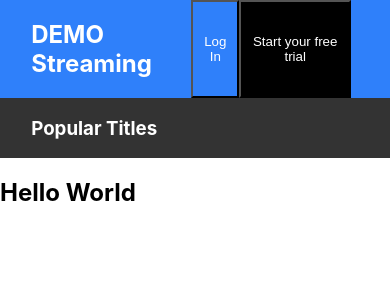
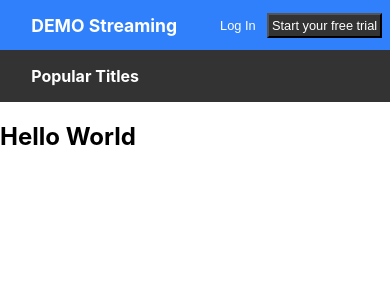
Before and after one commit to ralph1786/Remote-Roofing, a React (Create React App) app: page / in a window 390 px wide. Shown: the top 300 px of the page. Built offline with nearby package versions, Linux system fonts and the light colour scheme.

Commit message:
fixed button alignment, added query for respon.

```diff
--- a/src/components/Header.scss
+++ b/src/components/Header.scss
@@ -1,7 +1,9 @@
+@import "../utils/variables.scss";
+
 .header-top {
   display: flex;
   width: 100%;
-  background-color: lighten($color: rgb(5, 89, 216), $amount: 15);
+  background-color: lighten($color: $primary-color, $amount: 15);
 
   .container-buttons {
     width: 100%;
@@ -13,11 +15,25 @@
       color: white;
       background-color: transparent;
       justify-self: flex-end;
+      border: none;
+      margin: 3%;
+      font-size: 1rem;
+
+      &:hover {
+        cursor: pointer;
+      }
     }
     &-trial-button {
       background-color: black;
       color: white;
-      justify-items: flex-end;
+      background-color: lighten($color: $secondary-color, $amount: 20);
+      align-self: center;
+      font-size: 1rem;
+      padding: 8px;
+
+      &:hover {
+        cursor: pointer;
+      }
     }
   }
   h2 {
@@ -30,10 +46,34 @@
 .header-bottom {
   display: flex;
   width: 100%;
-  background-color: lighten($color: #000000, $amount: 20);
+  background-color: lighten($color: $secondary-color, $amount: 20);
 
   h3 {
     color: white;
     margin-left: 8%;
   }
 }
+
+@media (max-width: 414px) {
+  .header-top {
+    h2 {
+      font-size: 1.1rem;
+    }
+
+    .container-buttons {
+      margin-right: 2%;
+      &-login {
+        font-size: 0.8rem;
+      }
+      &-trial-button {
+        font-size: 0.8rem;
+        padding: 3px;
+      }
+    }
+  }
+  .header-bottom {
+    h3 {
+      font-size: 1rem;
+    }
+  }
+}
```
